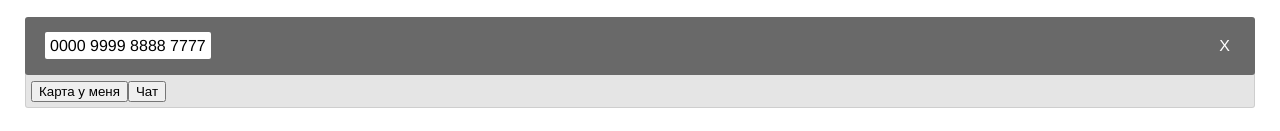
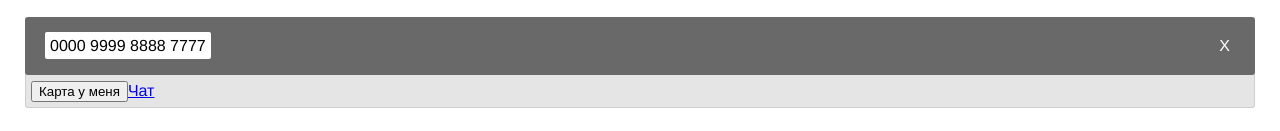
Before and after one commit to RenatGrishin/my-find, a React (Create React App) app: page /myCards in a window 1280 px wide. Shown: the part 230-361 px from the top of the page. Built offline with nearby package versions, Linux system fonts and the light colour scheme.

Commit message:
Приложение для поиска потеянных банковских карт.
Если нашлась ваша карта, то создается чат с тем кто ее нашел

```diff
--- a/src/App.tsx
+++ b/src/App.tsx
@@ -1,6 +1,6 @@
 import React, {useState} from "react";
 import style from "./App.module.css";
-import {Route, Switch} from "react-router-dom";
+import {Link, Route, Switch} from "react-router-dom";
 import Main from "./pages/main/main";
 import MyCards from "./pages/myCards/myCards";
 import EditCard from "./pages/cards/editCard";
@@ -178,7 +178,55 @@ function App(props:any) {
       return copyState;
     } )
   }
+  function deleteFindCardFromNotice(id:number) {
+    setNotice( (prev) =>{
+      let copyState = {...prev};
+      copyState.lostMyCards = [...prev.lostMyCards];
+      let newCards:{id: number, cardID: number, ownerID: number}[] = [];
 
+      notice.myFindsCards.map( (obj:any) => {if (obj.id !== id) newCards.push(obj) } );
+      copyState.myFindsCards = newCards;
+      return copyState;
+    } )
+  }
+  /* Создаем новый чат с пользователем */
+  function createNewChatWithUser(meID:number, heID:number) {
+    let newChat = {
+      id: chat[chat.length-1].id+1,
+      userOneID: meID,
+      userTwoID: heID,
+      chat:[
+        {id:0, userID:0, msg:`Добро пожаловать в Чат`}
+      ]
+    }
+
+    setChat( (prev) =>{
+      let copyState = [...prev];
+      newChat.id = copyState[copyState.length-1].id+1;
+      copyState.push(newChat);
+
+      return copyState;
+    } )
+    console.log(newChat)
+    return newChat;
+  }
+  /* Получаем ссылку на чат */
+  function getLinkToChat(meID: number, heID:number) {
+    let existsUser:boolean = false;
+    users.map( (unit:any) => {if (unit.id === heID) existsUser=true } )
+    if(existsUser === false) {console.log('Пользователь не существует'); return false;}
+
+    let chatWithUser:any;
+    chatWithUser = chat.find( (unit:any) => {
+      if ((unit.userOneID === meID && unit.userTwoID === heID) || (unit.userOneID === heID && unit.userTwoID === meID)){
+        return unit;
+      }
+    } );
+    if (chatWithUser === undefined) { chatWithUser = createNewChatWithUser(meID, heID); }
+debugger
+    console.log(chatWithUser)
+    return <Link to={`/chat/${chatWithUser.id}`}>Чат</Link>
+  }
   return (
     <div className={style.main}>
       <header className={style.head}>
@@ -204,6 +252,7 @@ function App(props:any) {
               noticeCards={notice.lostMyCards}
               delete={deleteMyCard}
               deleteMyCardFromNotice={deleteMyCardFromNotice}
+              getLinkToChat={getLinkToChat}
             />} />
             <Route path={'/myCards/card/:number'} render={props=><EditCard
               type={`myCards`}
@@ -220,7 +269,12 @@ function App(props:any) {
         </Switch>
         <Switch>
           <FindCardsContext.Provider value={findCards}>
-            <Route exact path={'/findCards'} render={props=><MyCards type={`findCards`} delete={deleteMyCard} />} />
+            <Route exact path={'/findCards'} render={props=><MyCards
+              type={`findCards`}
+              noticeCards={notice.myFindsCards}
+              delete={deleteMyCard}
+              deleteFindCardFromNotice={deleteFindCardFromNotice}
+            />} />
             <Route path={'/findCards/card/:number'} render={props=><EditCard
               props={props}
               type={`findCards`}
--- a/src/pages/main/main.tsx
+++ b/src/pages/main/main.tsx
@@ -19,7 +19,7 @@ function Main(props:any) {
     </div>
     <div className={style.i_find}>
       <Link to={`/findCards`}>Я нашел</Link>
-      { (notice.myFindsCards.length > 0) ? getNoticeSum(notice.lostMyCards) : false }
+      { (notice.myFindsCards.length > 0) ? getNoticeSum(notice.myFindsCards) : false }
     </div>
     <div className={style.chat}>
       <Link to={`/chat`}>Чат</Link>
--- a/src/pages/myCards/myCards.tsx
+++ b/src/pages/myCards/myCards.tsx
@@ -6,37 +6,41 @@ import css from "./myCards.module.css";
 function MyCards(props:any) {
   let myCard = useContext(MyCardsContext);
   let findCard = useContext(FindCardsContext);
-  let showCards = [{id:0, cardNumb:'', cardName:'', cardMonth:0, cardYear:0, maybeOwner:[0], owner:0}];
+  let showCards = [{id:0, userID:0, cardNumb:'', cardName:'', cardMonth:0, cardYear:0, maybeOwner:[0], owner:0}];
 
   if(props.type === 'myCards') showCards = myCard;
   if(props.type === 'findCards') showCards = findCard;
 
-  function getNoticeInfo(id:number) {
-    let idCad = props.noticeCards.find((crd:any) => crd.cardID === id);
-    if (idCad === undefined) {
+  function getNoticeInfo(id:number, meID:number) {
+    let idCard = props.noticeCards.find((crd:any) => crd.cardID === id);
+    if (idCard === undefined) {
       return false;
       throw new TypeError('The value was promised to always be there!');
     }
+
     return<div className={css.notice_block}>
-      <input type={`submit`} onClick={()=>{ props.deleteMyCardFromNotice(idCad.id) }} value={"Карта у меня"} />
-      <input type={`submit`} value={`Чат`} />
+      <input type={`submit`} onClick={()=>{
+        if(props.type === 'myCards') props.deleteMyCardFromNotice(idCard.id);
+        if(props.type === 'findCards') props.deleteFindCardFromNotice(idCard.id);
+      }} value={"Карта у меня"} />
+      {props.getLinkToChat(meID, idCard.idFinder)}
     </div>
   }
 
-  function getMyCards(id:number, cardNumb:string) {
+  function getMyCards(id:number, cardNumb:string, userID:number) {
     return <div className={css.main_body}>
       <div key={id} className={css.body}>
         <Link className={css.card_numb} to={`/${props.type}/card/${id}`}> {cardNumb} </Link>
         <a className={css.btn_x} onClick={() => {props.delete(id, props.type)}}> X</a>
       </div>
-      {getNoticeInfo(id)}
+      {getNoticeInfo(id, userID)}
     </div>
   }
 
   return<div className={css.main}>
     <h3><Link to={`/`}>Найденные карты</Link></h3>
     <div>
-      {showCards.map(card => getMyCards(card.id, card.cardNumb))}
+      {showCards.map(card => getMyCards(card.id, card.cardNumb, card.userID))}
       <div className={css.body}>
         <Link className={css.add_card} to={`/${props.type}/addNewCard`}>+ Добавить новую карту</Link>
       </div>
--- a/src/store/allUsers..ts
+++ b/src/store/allUsers..ts
@@ -14,4 +14,9 @@ export let allUsers = [
     avatar: "avatar3.jpg",
     userFIO: "Дмитрий Котов",
   },
+  {
+    id: 4,
+    avatar: "avatar4.jpg",
+    userFIO: "Евгений Демидов",
+  },
 ];
--- a/src/store/notice.ts
+++ b/src/store/notice.ts
@@ -3,7 +3,7 @@ export let allNotice = {
     {
       id: 1000,
       cardID: 202,
-      idFinder: 3,
+      idFinder: 4,
     }
   ],
   myFindsCards: [
```
